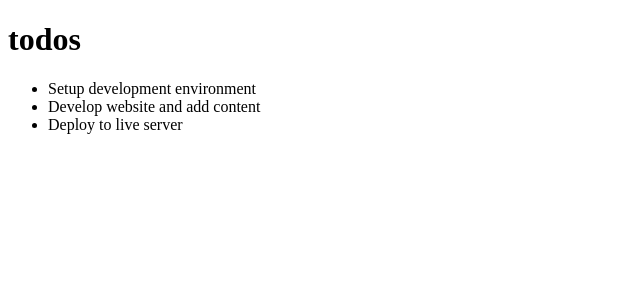
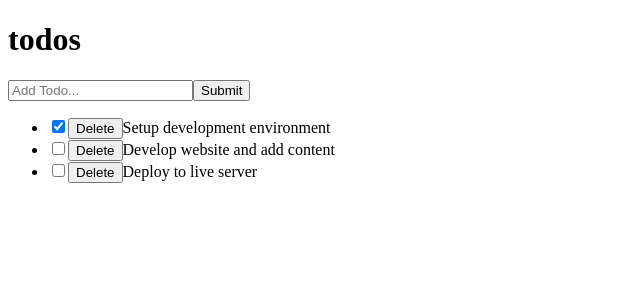
Before and after one commit to ZikaZaki/react-tutorial, a React (Create React App) app: page / in a window 1280 px wide. Shown: the top 300 px of the page, without its empty margins (0-640 px from the left). Built offline with nearby package versions, Linux system fonts and the light colour scheme.

Commit message:
Add Todo form

```diff
--- /dev/null
+++ b/src/components/InputTodo.js
@@ -0,0 +1,47 @@
+import React, { Component } from "react";
+
+class InputTodo extends Component {
+    state = {
+        title: ""
+    }
+
+    onChange = e => {
+        this.setState({
+            [e.target.name]: e.target.value,
+        });
+    };
+/* For Handling React form that has more than one text input do that:
+onChange = e => {
+    this.setState({
+        [e.target.name]: e.target.value
+    });
+};
+and add a 'name' attribute to each of the input tags & assign it
+a value of the state property name. For this we have: name="title"
+*/
+
+    handleSubmit = e => {
+        e.preventDefault();
+        this.props.addTodoProps(this.state.title);
+        this.setState({
+            title: ""
+        });
+    };
+
+    render() {
+        return (
+            <form onSubmit={this.handleSubmit}>
+                <input
+                    type="text"
+                    placeholder="Add Todo..."
+                    value={this.state.title}
+                    name="title"
+                    onChange={this.onChange}
+                />
+                <button>Submit</button>
+            </form>
+        )
+    }
+}
+
+export default InputTodo;
--- a/src/components/TodoContainer.js
+++ b/src/components/TodoContainer.js
@@ -1,6 +1,7 @@
 import React from "react";
 import Header from "./Header";
 import TodoList from "./TodoList";
+import InputTodo from "./InputTodo";
 
 class TodoContainer extends React.Component {
     state = {
@@ -23,11 +24,53 @@
         ]
     };
 
+  handleChange = id => {
+    this.setState(prevState => {
+        return {
+            todos: prevState.todos.map(todo => {
+                if(todo.id === id){
+                    return {
+                        ...todo,
+                        completed: !todo.completed,
+                    }
+                }
+                return todo
+            }),
+        }
+    })
+  };
+
+  delTodo = id => {
+    this.setState({
+        todos: [
+            ...this.state.todos.filter(todo => {
+                return todo.id !== id;
+            })
+        ]
+    });
+  }
+
+  addTodoItem = title => {
+    const newTodo = {
+        id: 4,
+        title: title,
+        completed: false
+    };
+    this.setState({
+        todos: [...this.state.todos, newTodo]
+    });
+  };
+
   render() {
     return (
         <div>
             <Header />
-            <TodoList todos={this.state.todos} />
+            <InputTodo addTodoProps={this.addTodoItem} />
+            <TodoList
+            todos={this.state.todos}
+            handleChangeProps={this.handleChange}
+            deleteTodoProps={this.delTodo}
+            />
         </div>
     );
   }
--- a/src/components/TodoItem.js
+++ b/src/components/TodoItem.js
@@ -3,7 +3,16 @@
 class TodoItem extends React.Component {
     render() {
         return (
-            <li>{this.props.todo.title}</li>
+            <li>
+                <input type="checkbox"
+                checked={this.props.todo.completed}
+                onChange={()=> this.props.handleChangeProps(this.props.todo.id)}
+                />
+                <button onClick={()=> this.props.deleteTodoProps(this.props.todo.id)}>
+                    Delete
+                </button>
+                {this.props.todo.title}
+            </li>
         )
     }
 }
--- a/src/components/TodoList.js
+++ b/src/components/TodoList.js
@@ -6,7 +6,12 @@
     return (
       <ul>
         {this.props.todos.map(todo => (
-          <TodoItem key={todo.id} todo={todo} />
+          <TodoItem
+          key={todo.id}
+          todo={todo}
+          handleChangeProps={this.props.handleChangeProps}
+          deleteTodoProps={this.props.deleteTodoProps}
+          />
         ))}
       </ul>
     );
```
